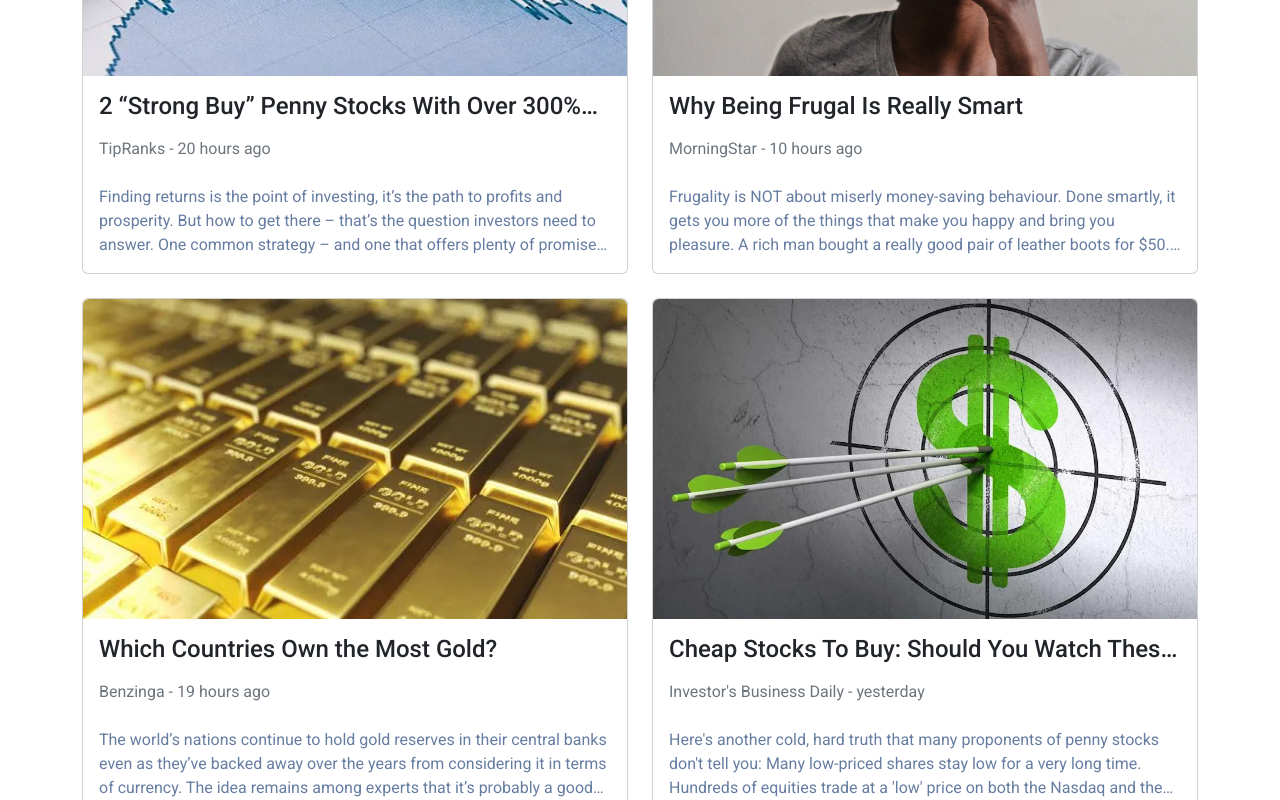
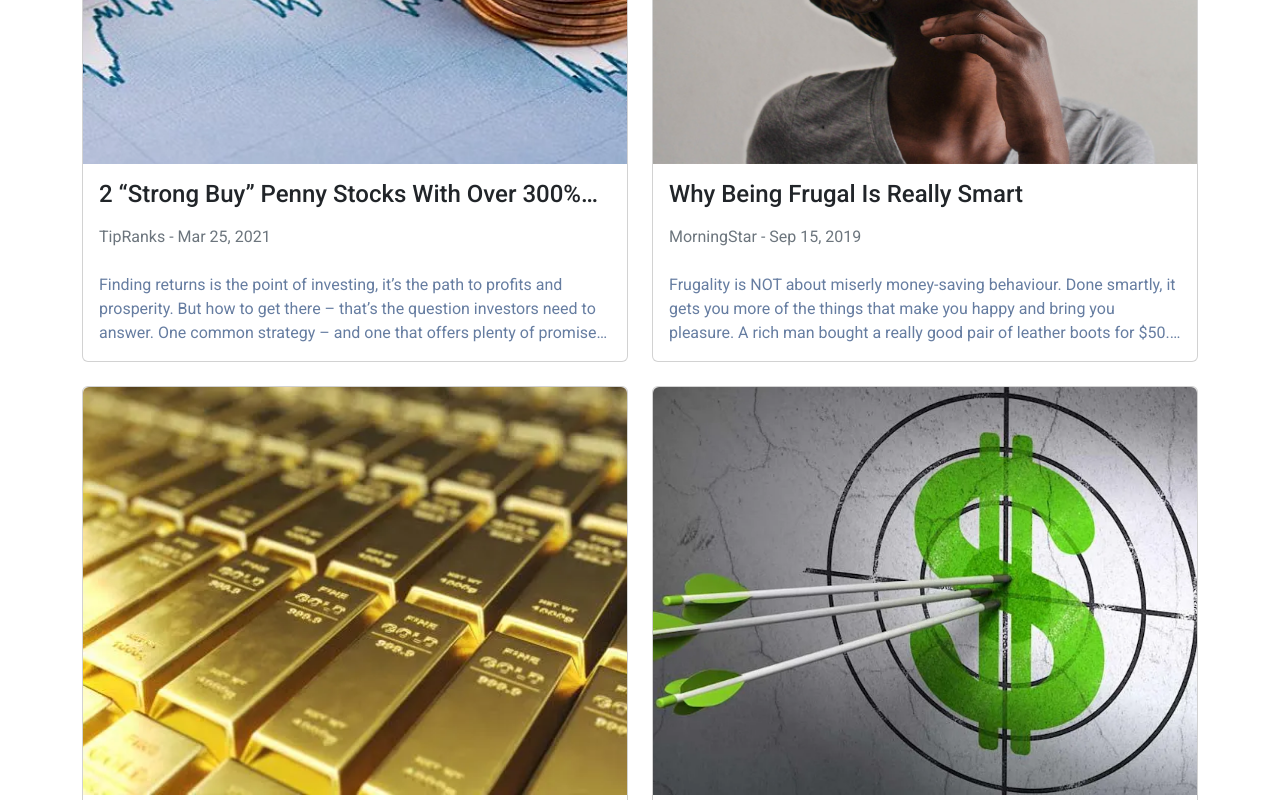
Before and after one commit to milindkhadse/first-nextjs-project, a Next.js app: page /products in a window 1280 px wide. Shown: the part 440-1240 px from the top of the page. Built offline with nearby package versions, Linux system fonts and the light colour scheme.

Commit message:
date update

```diff
--- a/data/dummy-backend.json
+++ b/data/dummy-backend.json
@@ -5,35 +5,35 @@
       "name": "2 “Strong Buy” Penny Stocks With Over 300% Upside on the Horizon",
       "info": "Finding returns is the point of investing, it’s the path to profits and prosperity. But how to get there – that’s the question investors need to answer. One common strategy – and one that offers plenty of promise for investors who don’t mind shouldering the extra risk – is to go after penny stocks. Traditionally seen as stocks priced for just pennies per share, these equities are now defined as those with a share price of $5 or less. For the tough-minded investors, these low-cost stocks present. The stock market is finding support right now from two directions, a perception that the Fed is turning slightly dovish and will be a little less aggressive on its rate hikes going forward, and the Q2 earnings, which are coming in better than analysts had feared. The S&P 500 might still be down 10% for the year, but the index has gained 17% since its mid-June low, and with the macro environment appearing friendlier, investors will be hoping the change of sentiment won’t be a temporary one.",
       "image": "/063789ca11efed6940901429e7711447.webp",
-      "timeStamp": "TipRanks - 20 hours ago"
+      "timeStamp": "TipRanks - Mar 25, 2021"
     },
     {
       "id": "recIwxrvU9HfJR3B4",
       "name": "Why Being Frugal Is Really Smart",
       "info": "Frugality is NOT about miserly money-saving behaviour. Done smartly, it gets you more of the things that make you happy and bring you pleasure. A rich man bought a really good pair of leather boots for $50. This pair would keep his feet dry for a decade.",
       "image": "/82557ab7a6bbf563c9d2e1f34b6af1e7.jpg",
-      "timeStamp": "MorningStar - 10 hours ago"
+      "timeStamp": "MorningStar - Sep 15, 2019"
     },
     {
       "id": "recJLWcHScdUtI3ny",
       "name": "Which Countries Own the Most Gold?",
       "info": "The world’s nations continue to hold gold reserves in their central banks even as they’ve backed away over the years from considering it in terms of currency. The idea remains among experts that it’s probably a good idea to hold a reserve of the precious metal just in case. Gold has traditionally been seen as a hedge against inflation, which is a major concern of central banks. Other asset classes, some of them new and different, have begun to rival gold for this honor, but it's the precious met",
       "image": "/c2f418b6892e45a21fe89f5c09c56d7a.webp",
-      "timeStamp": "Benzinga - 19 hours ago"
+      "timeStamp": "Benzinga - Jan 05, 2022"
     },
     {
       "id": "recK2AOoVhIHPLUwn",
       "name": "Cheap Stocks To Buy: Should You Watch These 5 Growth Stocks?",
       "info": "Here's another cold, hard truth that many proponents of penny stocks don't tell you: Many low-priced shares stay low for a very long time. Hundreds of equities trade at a 'low' price on both the Nasdaq and the NYSE. So, how can you pick the winners consistently? Another challenge? Most institutional money managers don't touch cheap stocks. Imagine a large-cap mutual fund trying to buy a meaningful stake in a stock that trades at 30 cents a share. If it has thin trading volume, the fund manager will have an awfully tough time accumulating shares — without making a big impact on the stock price. IBD research also finds that dozens, if not hundreds, of great stocks each year do not start out as penny shares. Solid, expanding institutional buying among fundamentally strong companies with double-, triple- and even quadruple digit share prices makes up the I in CAN SLIM, IBD's seven-factor paradigm of successful investing in growth stocks.",
       "image": "/f1e42a0ec103f74caa75183c433b6307.webp",
-      "timeStamp": "Investor's Business Daily - yesterday"
+      "timeStamp": "Investor's Business Daily - Nov 04, 2020"
     },
     {
       "id": "receAEzz86KzW2gvH",
       "name": "AT&T Stock: Is It A Buy After Beating Q2 Earnings? Here's What Charts Show",
       "info": "Despite being one of the most recognizable wireless carriers in the U.S., AT&T stock has had a rough year. But it does have some perks. The firm reported second-quarter earnings on July 21 which sent shares down nearly 8% on the day. The recent earnings report also put shares below their 50-day and 200-day lines, which is a big negative. Investors ideally want to seek out stocks that are above support at their moving averages. AT&T stock had a rough second half of 2021. Shares attempted to breakout from a flat base with a 31.99 buy point earlier in the year. But the breakout failed in late May when share gapped below the 50-day line in heavy volume. Shares of AT&T then fell further below their 200-day moving average as well.",
       "image": "/2d753257a85c4b44c775e0dab07d218f.jpg",
-      "timeStamp": "Investor's Business Daily - 5 hours ago"
+      "timeStamp": "Investor's Business Daily - Aug 22, 2020"
     }
   ]
 }
--- a/pages/products/index.js
+++ b/pages/products/index.js
@@ -5,6 +5,7 @@ import Container from "react-bootstrap/Container";
 import Row from "react-bootstrap/Row";
 import Col from "react-bootstrap/Col";
 import Link from "next/link";
+import Image from "next/image";
 // using clientside data fatching
 // import { getProductURL } from "../../data/products-api";
 
@@ -45,12 +46,18 @@ const Products = (props) => {
               <Link href={`/products/${item.id}`}>
                 <a>
                   <Card>
-                    <img
+                    {/* <img
                       src={item.image}
                       alt={item.name}
                       className="img-fluid"
+                    /> */}
+
+                    <Image
+                      src={item.image}
+                      width={640}
+                      height={480}
+                      layout="responsive"
                     />
-                    {/* <Image src={item.image} width={640} height={480} /> */}
                     <Card.Body>
                       <h2 className="h4">{item.name}</h2>
                       <p className="text-secondary mt-3">{item.timeStamp}</p>
```
Also changed, not shown: pages/products/[pid].js (+8 -6 lines).
